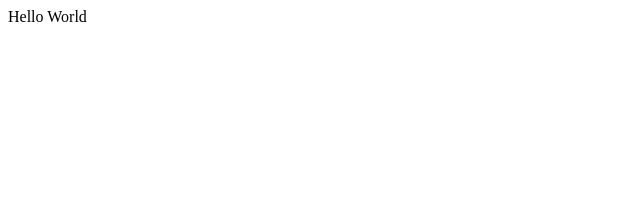
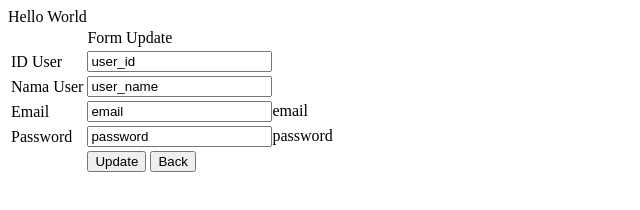
Before and after one commit to iguanaforce/myrepo, a plain HTML site: page index.html in a window 1280 px wide. Shown: the whole page, without its empty margins (0-640 px from the left). Drawn offline with Linux system fonts and the light colour scheme.

Commit message:
ini udah gw tambahin

```diff
--- a/index.html
+++ b/index.html
@@ -5,5 +5,37 @@
 </head>
 <body>
 	Hello World
+
+		<form action="/index.html" method="post">
+			<table>
+				<tr>
+					<td></td>
+					<td>Form Update</td>
+				</tr>
+				<tr>
+					<td>ID User</td>
+					<td><input type="text" readonly="" name="user_id" value="user_id"></td>
+				</tr>
+				<tr>
+					<td>Nama User</td>
+					<td><input type="text" name="user_name" value="user_name"></td>
+				</tr>
+				<tr>
+					<td>Email</td>
+					<td><input type="text" name="email" value="email">email</td>
+				</tr>
+				<tr>
+					<td>Password</td>
+					<td><input type="text" name="password" value="password">password</td>
+				</tr>
+				<tr>
+					<td></td>
+					<td>
+						<input type="submit" value="Update" class="btn btn-primary">
+						<input type="submit" value="Back" class="btn btn-primary" href="/index.html">
+					</td>
+				</tr>
+			</table>
+		</form>
 </body>
 </html>
```
